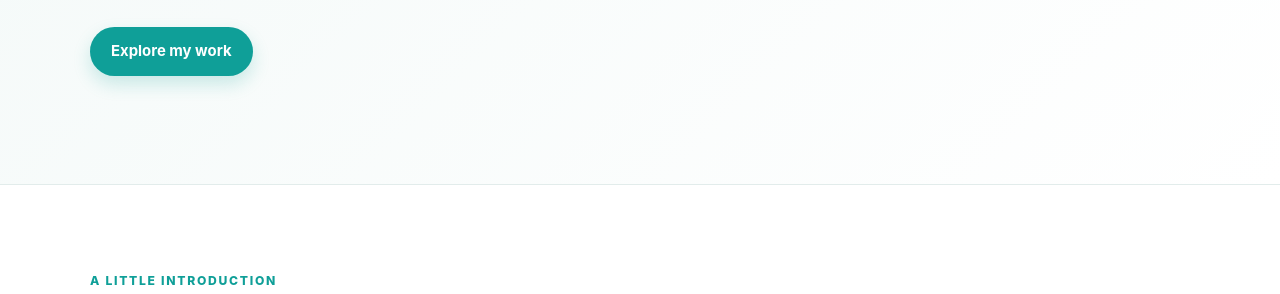
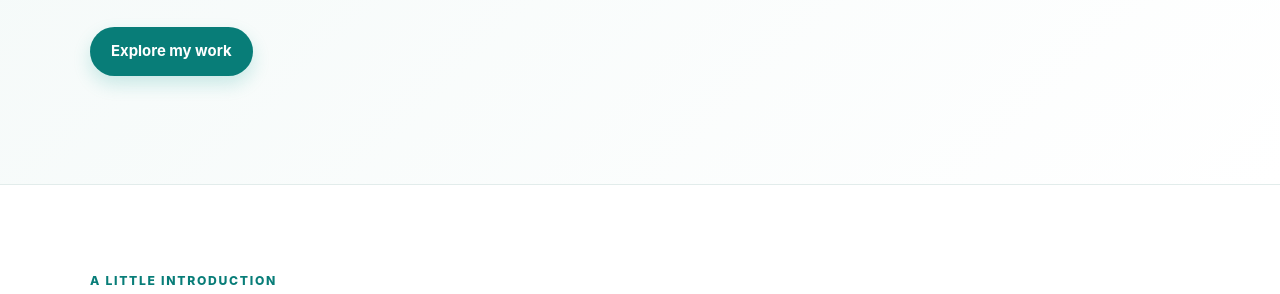
Before and after one commit to sambhav0343/sambhav-portfolio, a plain HTML site: page index.html in a window 1280 px wide. Shown: the part 374-668 px from the top of the page. Drawn offline with Linux system fonts and the light colour scheme.

Commit message:
Fix Lighthouse findings: text contrast 3.26 -> 4.98 and missing favicon

```diff
--- a/index.html
+++ b/index.html
@@ -5,6 +5,7 @@
   <meta name="viewport" content="width=device-width, initial-scale=1.0">
   <meta name="description" content="Personal portfolio of Sambhav Jain, B.Tech CSE AI/ML student.">
   <title>Sambhav Jain | Personal Portfolio</title>
+  <link rel="icon" href="favicon.svg" type="image/svg+xml">
   <link rel="stylesheet" href="style.css">
   <script src="script.js" defer></script>
 </head>
--- a/style.css
+++ b/style.css
@@ -1,8 +1,8 @@
 
 /* Theme variables */
 :root {
-  --teal: #0f9f98;
-  --teal-dark: #087d78;
+  --teal: #087d78;        /* darker teal: 4.98:1 on white (was #0f9f98, 3.26:1) */
+  --teal-dark: #066560;
   --ink: #183238;
   --muted: #63777b;
   --line: #e2eceb;
@@ -20,6 +20,8 @@
 
 /* Dark theme variables */
 [data-theme="dark"] {
+  --teal: #0f9f98;        /* original teal kept for dark mode */
+  --teal-dark: #087d78;
   --ink: #e5f1f1;
   --muted: #a0b6b8;
   --line: #294348;
```
Also changed, not shown: favicon.svg (added), 1 other file.
